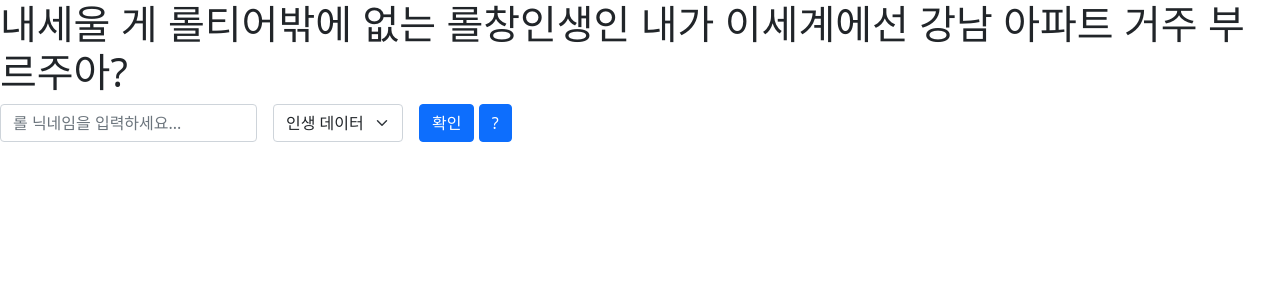
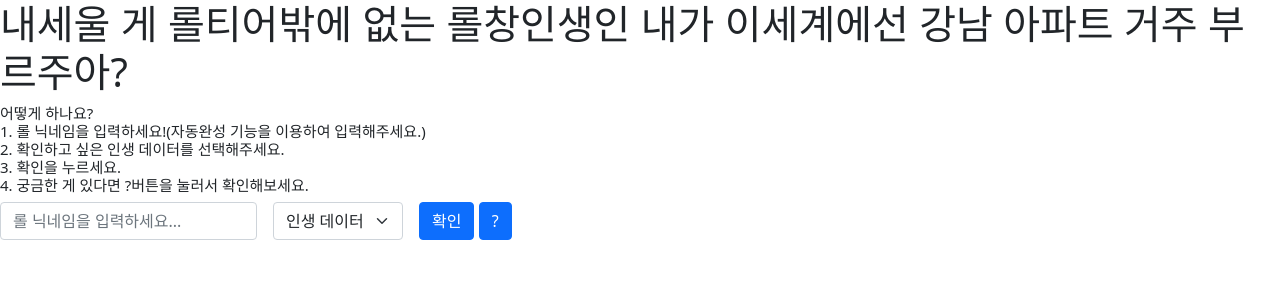
Before and after one commit to kimm240/lol_to_life, a PHP site: page / in a window 1280 px wide. Shown: the top 300 px of the page. Run offline with PHP 8.4, Linux system fonts and the light colour scheme; some libraries are stand-ins or nearby versions.

Commit message:
Update text

```diff
--- a/index.php
+++ b/index.php
@@ -36,9 +36,15 @@
     </script>
     <title>LOL_TO_LIFE_TIER</title>
   </head>
-  <h1>내세울 게 롤티어밖에 없는 롤창인생인 내가 이세계에선 강남 아파트 거주 부르주아?</h1>
   <body>
 
+  <h1>내세울 게 롤티어밖에 없는 롤창인생인 내가 이세계에선 강남 아파트 거주 부르주아?</h1>
+  <h2 style="font-size:15px;">어떻게 하나요? <br>
+    1. 롤 닉네임을 입력하세요!(자동완성 기능을 이용하여 입력해주세요.)<br>
+    2. 확인하고 싶은 인생 데이터를 선택해주세요.<br>
+    3. 확인을 누르세요. <br>
+    4. 궁금한 게 있다면 ?버튼을 눌러서 확인해보세요. <br>
+  </h2>
 <form class="row gy-2 gx-3 align-items-center" action="check1.php" method="POST">
   <div class="col-auto">
     <label class="visually-hidden" for="autoSizingInput">Name</label>
@@ -69,6 +75,10 @@
           2. 변환하고자 하는 인생 데이터를 선택합니다.<br>
           3. 확인을 누릅니다.<br>
 
+        <b style="font-size:20px;">롤 db 기준</b>
+          1. 5vs5 솔로랭크<br>
+          2. 롤 db 업데이트 날짜: 2021/07/20<br>
+
         <b style="font-size:20px;">원리</b>
           1. 입력한 롤 닉네임의 티어를 계산합니다.<br>
           2. 티어가 상위 몇 %인지 계산하고 그것을 바탕으로 인생 데이터를 계산합니다.<br>
@@ -79,9 +89,7 @@
           아파트/빌라: 한국감정원_전국주택가격동향조사_매매가격(21년 4월, 5월, 6월, 7월)<br>
           학벌: 이투스_정시지원참고표(21년 6월 모의평가)<br>
         <br>
-        <b style="font-size:20px;">롤 계정 db 업데이트 시점</b>
-          매주 월요일에 롤 db가 업데이트됩니다. <br>
-        <br>
+
         [Your product] isn't endorsed by Riot Games and doesn't reflect the views or opinions of Riot Games or anyone officially involved in producing or managing Riot Games properties. Riot Games, and all associated properties are trademarks or registered trademarks of Riot Games, Inc.
       </div>
     </div>
```
